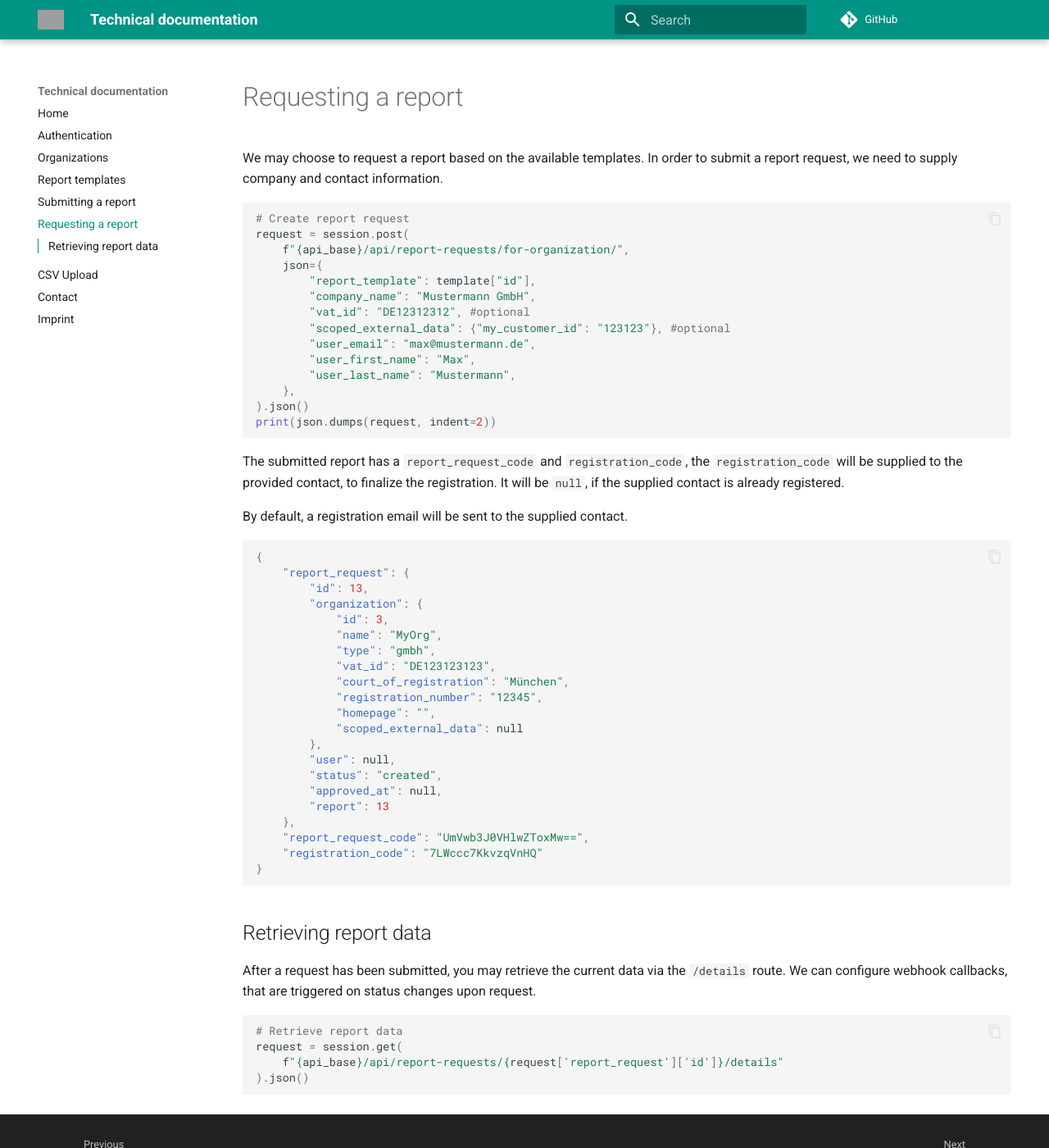
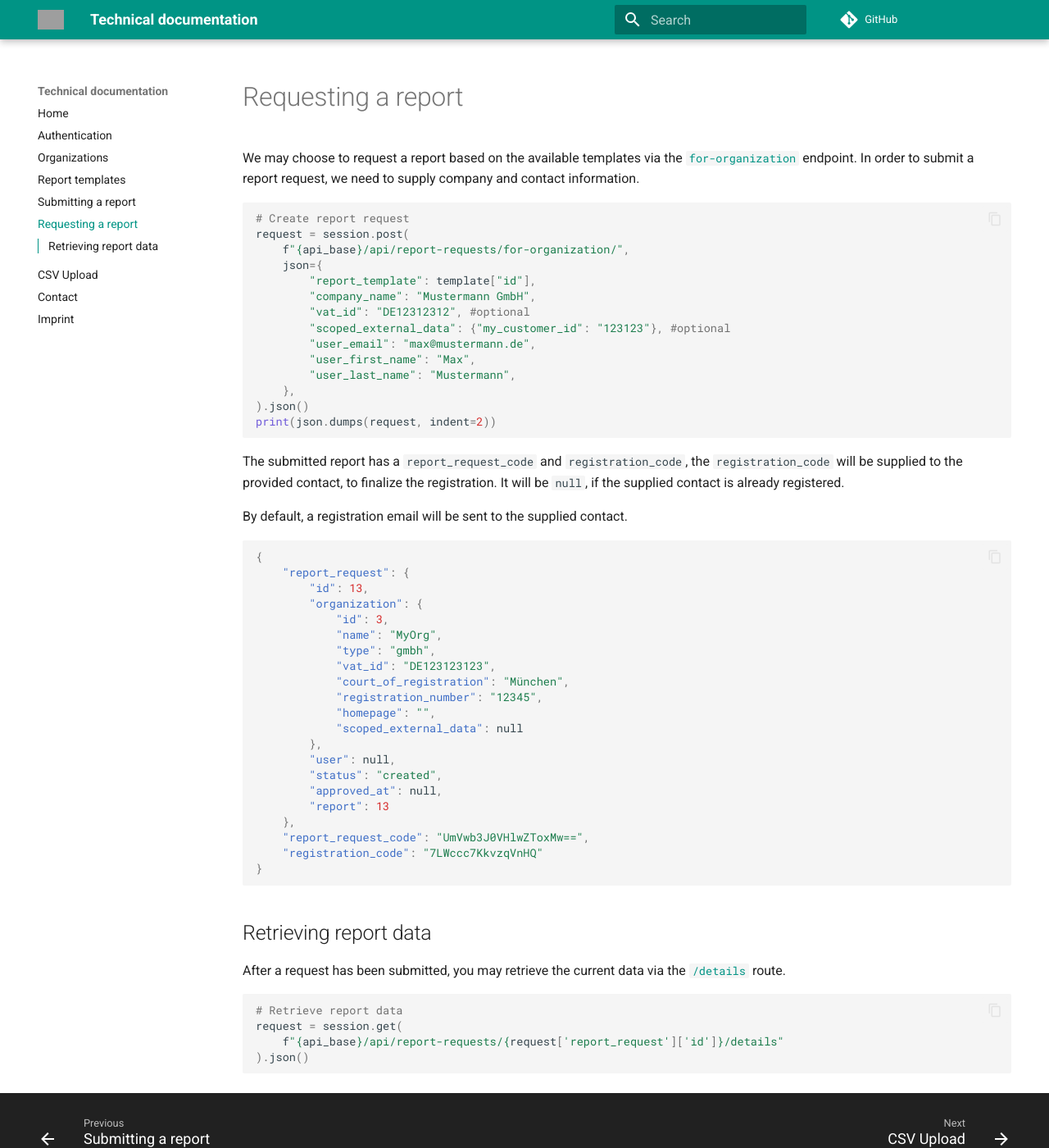
Before and after one commit to openESG-gmbh/documentation, an MkDocs documentation site: the page built from docs/requesting-a-report.md, in a window 1280 px wide and 1400 px high. Shown: the whole window at 82% size. Built offline with MkDocs 1.6.1 and Material for MkDocs 9.7.7, drawn with Linux system fonts in a browser that asks for light colours; comment, search, counter and statistics services are not loaded; grey boxes are pictures that could not be loaded.

Commit message:
chore: added some links to the open api 3 schema

````diff
--- a/docs/requesting-a-report.md
+++ b/docs/requesting-a-report.md
@@ -1,7 +1,9 @@
 # Requesting a report
 
-We may choose to request a report based on the available templates. In order to
-submit a report request, we need to supply company and contact information.
+We may choose to request a report based on the available templates via the
+[`for-organization`](https://demo.openesg.de/api/schema/docs/#/report-requests/report_requests_for_organization_create) <!-- markdownlint-disable-line MD013 -->
+endpoint. In order to submit a report request, we need to supply company and
+contact information.
 
 ```python
 # Create report request
@@ -53,8 +55,8 @@
 ## Retrieving report data
 
 After a request has been submitted, you may retrieve the current data via the
-`/details` route. We can configure webhook callbacks, that are triggered on
-status changes upon request.
+[`/details`](https://demo.openesg.de/api/schema/docs/#/report-requests/report_requests_details_retrieve) <!-- markdownlint-disable-line MD013 -->
+route.
 
 ```python
 # Retrieve report data
````
Also changed, not shown: docs/report-templates.md (+3 -3 lines), docs/submitting-a-report.md (+2 -1 lines).
